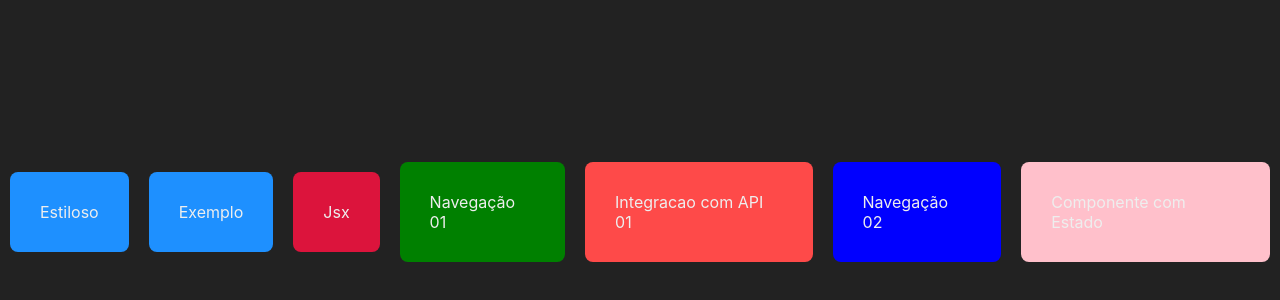
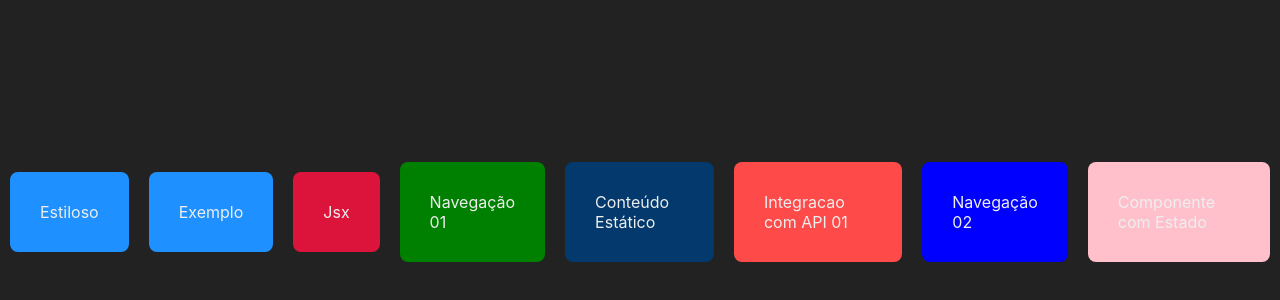
Before and after one commit to Ednardo-Paz/Fundamentos-NextJs, a Next.js app in the folder fundamentos/: page / in a window 1280 px wide. Shown: the part 188-488 px from the top of the page. Built offline with nearby package versions, Linux system fonts and the light colour scheme.

Commit message:
Pré Renderização na pratica

```diff
--- a/fundamentos/src/pages/index.jsx
+++ b/fundamentos/src/pages/index.jsx
@@ -13,6 +13,11 @@
       <Navegador destino={'/exemplo'} texto={'Exemplo'} />
       <Navegador destino={'/jsx'} texto={'Jsx'} cor={'crimson'} />
       <Navegador destino={'/navegacao'} texto={'Navegação 01'} cor={'green'} />
+      <Navegador
+        destino={'/estatico'}
+        texto={'Conteúdo Estático'}
+        cor={' #03396c'}
+      />
       <Navegador
         destino={'/integracao_1'}
         texto={'Integracao com API 01'}
```
Also changed, not shown: fundamentos/src/pages/estatico.jsx (added, +17 -0 lines).
